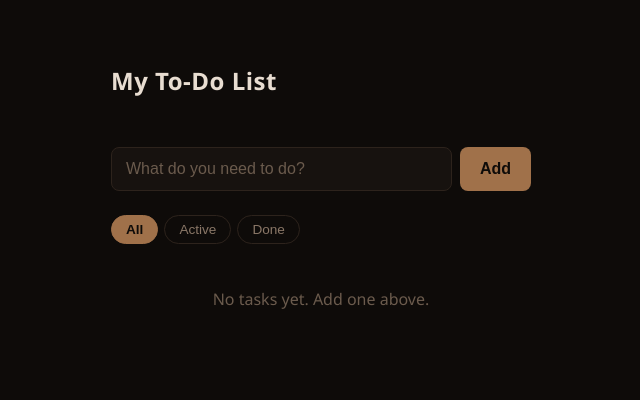
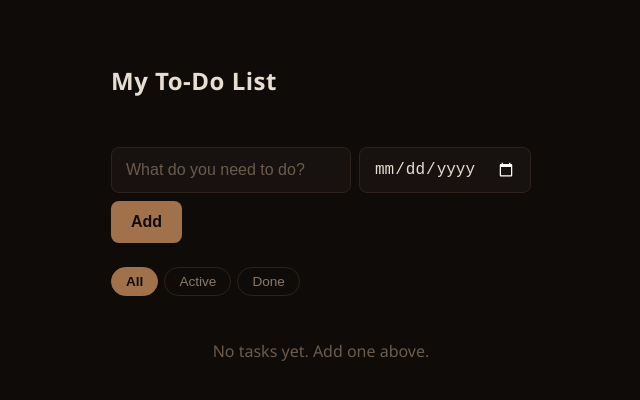
Before and after one commit to abalosmartkian-del/todo-sample, a React (Vite) app: page / in a window 1280 px wide. Shown: the top 400 px of the page, without its empty margins (319-959 px from the left). Built offline with nearby package versions, Linux system fonts and the light colour scheme.

Commit message:
Add due dates with overdue highlight

```diff
--- a/src/App.css
+++ b/src/App.css
@@ -158,3 +158,17 @@ li .del:hover { color: #c0623f; }
   h1 { font-size: 1.3rem; }
   .add-row button { padding: 12px 16px; }
 }
+
+.add-row { flex-wrap: wrap; }
+
+.add-row input[type="date"] {
+  flex: 0 0 auto;
+  color-scheme: dark;
+}
+
+.due {
+  color: #8a7767;
+  font-size: 0.8rem;
+  white-space: nowrap;
+}
+.due.overdue { color: #c0623f; font-weight: 600; }
--- a/src/App.tsx
+++ b/src/App.tsx
@@ -1,21 +1,34 @@
 import { useEffect, useState } from "react";
 import "./App.css";
 
-type Task = { id: number; text: string; done: boolean };
+type Task = { id: number; text: string; done: boolean; due: string };
 type Filter = "all" | "active" | "done";
+
+function todayString() {
+  return new Date().toLocaleDateString("en-CA"); // YYYY-MM-DD
+}
+
+function formatDue(due: string) {
+  return new Date(due + "T00:00:00").toLocaleDateString(undefined, {
+    month: "short",
+    day: "numeric",
+  });
+}
 
 export default function App() {
   const [tasks, setTasks] = useState<Task[]>(() => {
     const saved = localStorage.getItem("tasks");
     if (!saved) return [];
-    // older saved tasks have no id, so give them one
+    // older saved tasks may have no id or due date
     return JSON.parse(saved).map((t: Partial<Task>, i: number) => ({
       id: t.id ?? i,
       text: t.text ?? "",
       done: !!t.done,
+      due: t.due ?? "",
     }));
   });
   const [text, setText] = useState("");
+  const [due, setDue] = useState("");
   const [filter, setFilter] = useState<Filter>("all");
   const [editingId, setEditingId] = useState<number | null>(null);
   const [editText, setEditText] = useState("");
@@ -27,8 +40,9 @@ export default function App() {
   function addTask() {
     if (!text.trim()) return;
     const id = Math.max(0, ...tasks.map((t) => t.id)) + 1;
-    setTasks([...tasks, { id, text: text.trim(), done: false }]);
+    setTasks([...tasks, { id, text: text.trim(), done: false, due }]);
     setText("");
+    setDue("");
   }
 
   function toggle(id: number) {
@@ -60,6 +74,7 @@ export default function App() {
     setTasks(tasks.filter((t) => !t.done));
   }
 
+  const today = todayString();
   const left = tasks.filter((t) => !t.done).length;
   const doneCount = tasks.length - left;
 
@@ -89,6 +104,12 @@ export default function App() {
           placeholder="What do you need to do?"
           autoComplete="off"
         />
+        <input
+          type="date"
+          value={due}
+          onChange={(e) => setDue(e.target.value)}
+          title="Due date (optional)"
+        />
         <button onClick={addTask}>Add</button>
       </div>
 
@@ -106,7 +127,9 @@ export default function App() {
 
       <ul>
         {visible.length === 0 && <p className="empty">{emptyMessage}</p>}
-        {visible.map((t) => (
+        {visible.map((t) => {
+          const overdue = !t.done && t.due !== "" && t.due < today;
+          return (
             <li key={t.id} className={t.done ? "done" : ""}>
               <input
                 type="checkbox"
@@ -126,13 +149,23 @@ export default function App() {
                   }}
                 />
               ) : (
-              <span onDoubleClick={() => startEdit(t)} title="Double-click to edit">
+                <span
+                  onDoubleClick={() => startEdit(t)}
+                  title="Double-click to edit"
+                >
                   {t.text}
                 </span>
               )}
+              {t.due && (
+                <small className={overdue ? "due overdue" : "due"}>
+                  {overdue ? "Overdue · " : ""}
+                  {formatDue(t.due)}
+                </small>
+              )}
               <button className="del" onClick={() => remove(t.id)}>✕</button>
             </li>
-        ))}
+          );
+        })}
       </ul>
 
       {doneCount > 0 && (
```
Lines whose indentation alone changed are shown as unchanged.
